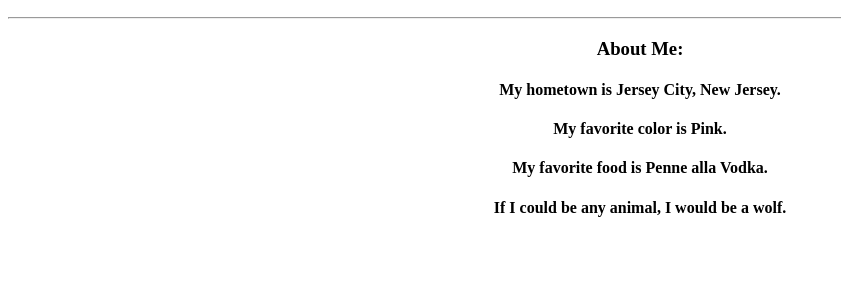
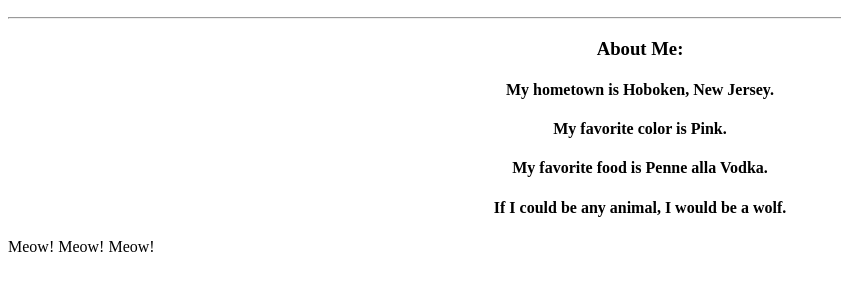
Before and after one commit to bellacorcillo/Website, a plain HTML site: page index.html in a window 1280 px wide. Shown: the part 110-400 px from the top of the page, without its empty margins (0-841 px from the left). Drawn offline with Linux system fonts and the light colour scheme.

Commit message:
Adding new placeholder text

```diff
--- a/index.html
+++ b/index.html
@@ -11,10 +11,11 @@
 				<h2>Software Developer</h2>
 				<hr>
 				<h3>About Me:</h3>
-					<h4>My hometown is Jersey City, New Jersey.</h4>
+					<h4>My hometown is Hoboken, New Jersey.</h4>
 					<h4>My favorite color is Pink.</h4>
 					<h4>My favorite food is Penne alla Vodka.</h4>
 					<h4>If I could be any animal, I would be a wolf.</h4>
 			</div>
 		  </body>
 		</html>
+		<p>Meow! Meow! Meow!</p>
```
